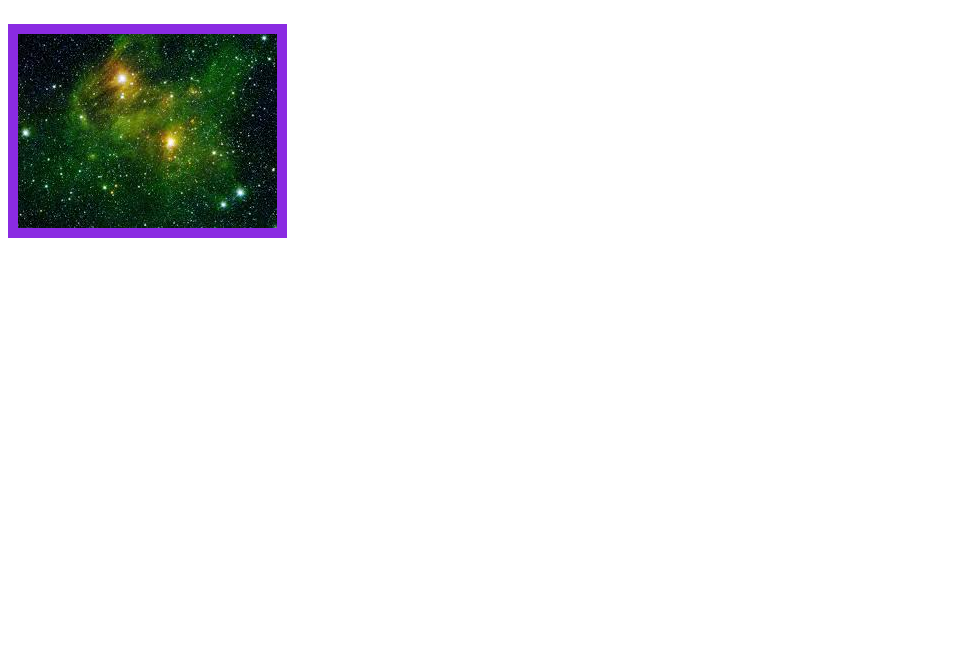
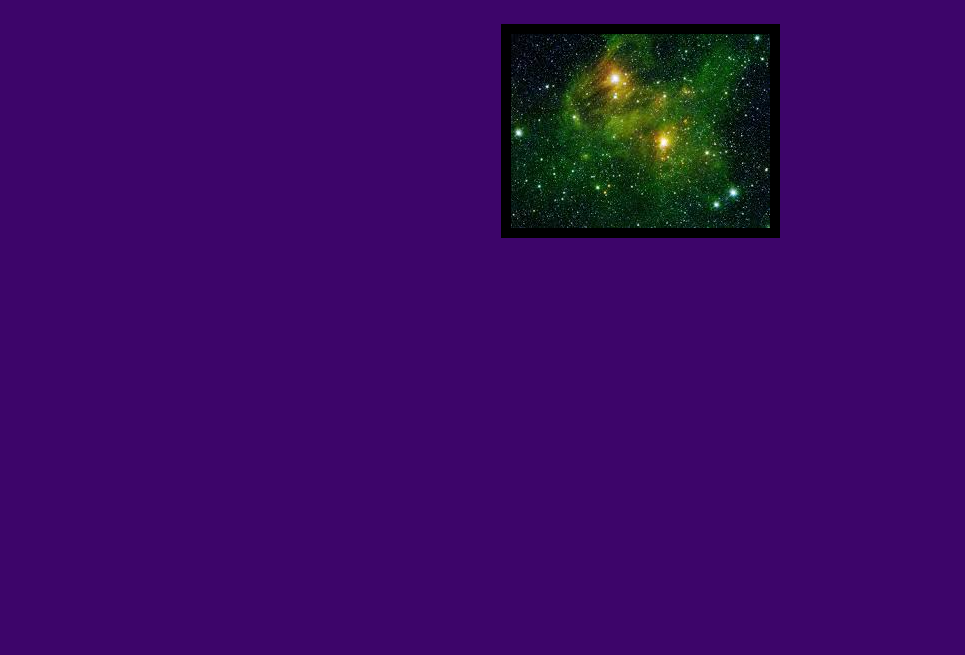
Before and after one commit to decemberwyatt/git_test, a plain HTML site: page testsite/index.html in a window 1280 px wide. Shown: the part 145-800 px from the top of the page, without its empty margins (0-965 px from the left). Drawn offline with nearby package versions, Linux system fonts and the light colour scheme.

Commit message:
centered

```diff
--- a/testsite/index.html
+++ b/testsite/index.html
@@ -8,6 +8,8 @@
   </head>
   <body>
       <h1>Space. The Final Frontier.</h1>
+      <div class="center-image">
     <img id="wew" src="images/space.jpeg" alt="images/space.jpeg">
-  </body>
+    </div>
+</body>
 </html>
--- a/testsite/styles/style.css
+++ b/testsite/styles/style.css
@@ -1,11 +1,12 @@
   #wew {
     border-style: Solid;
     border-width: 10px;
-    border-color: blueviolet;
+    border-color: black;
   }
   html {
     font-size: 18px;
     font-family: "Oswald", sans-serif;
+    background-color: #3D056A;
   }
   h1 {
     font-size: 60px;
@@ -17,3 +18,6 @@
     line-height: 2;
     letter-spacing: 1px;
   }
+  .center-image {
+    text-align: center;
+  }
```
